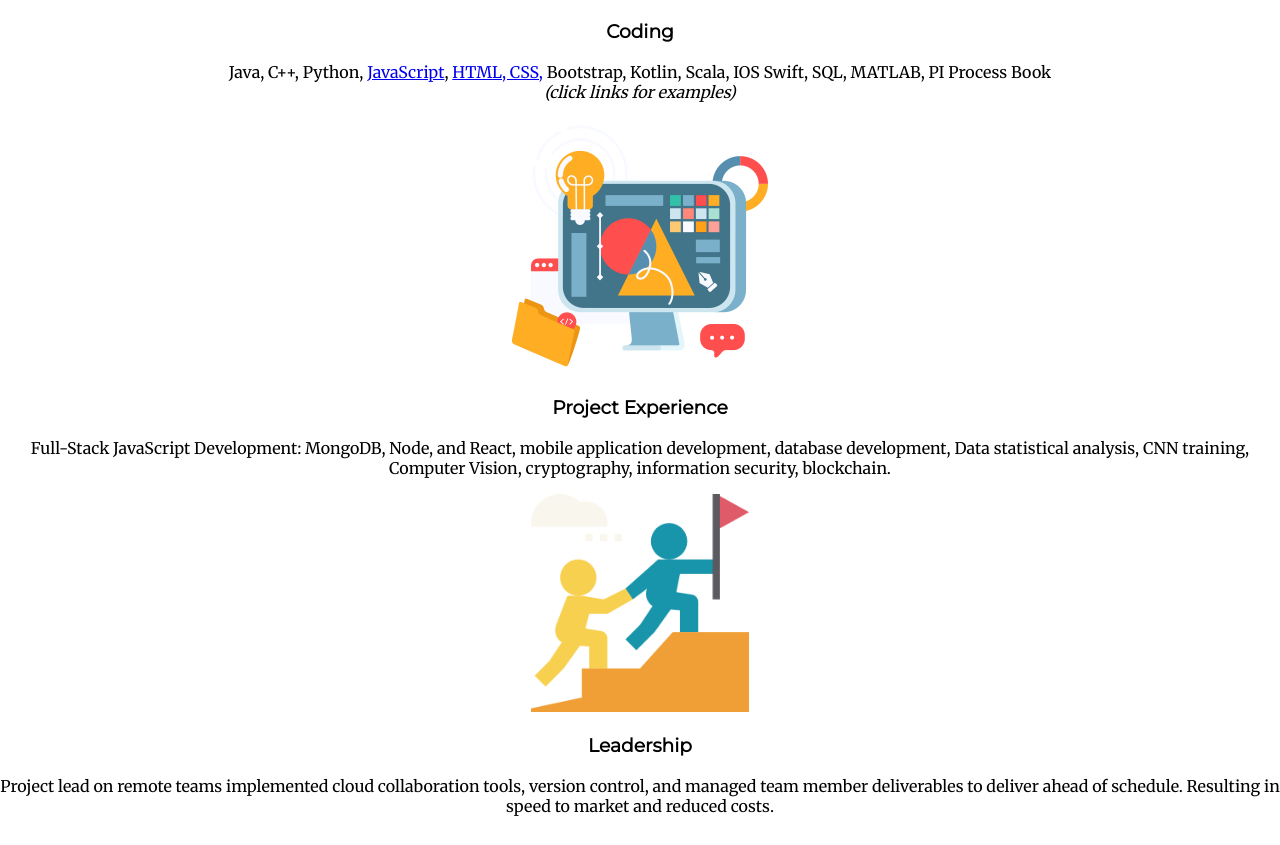
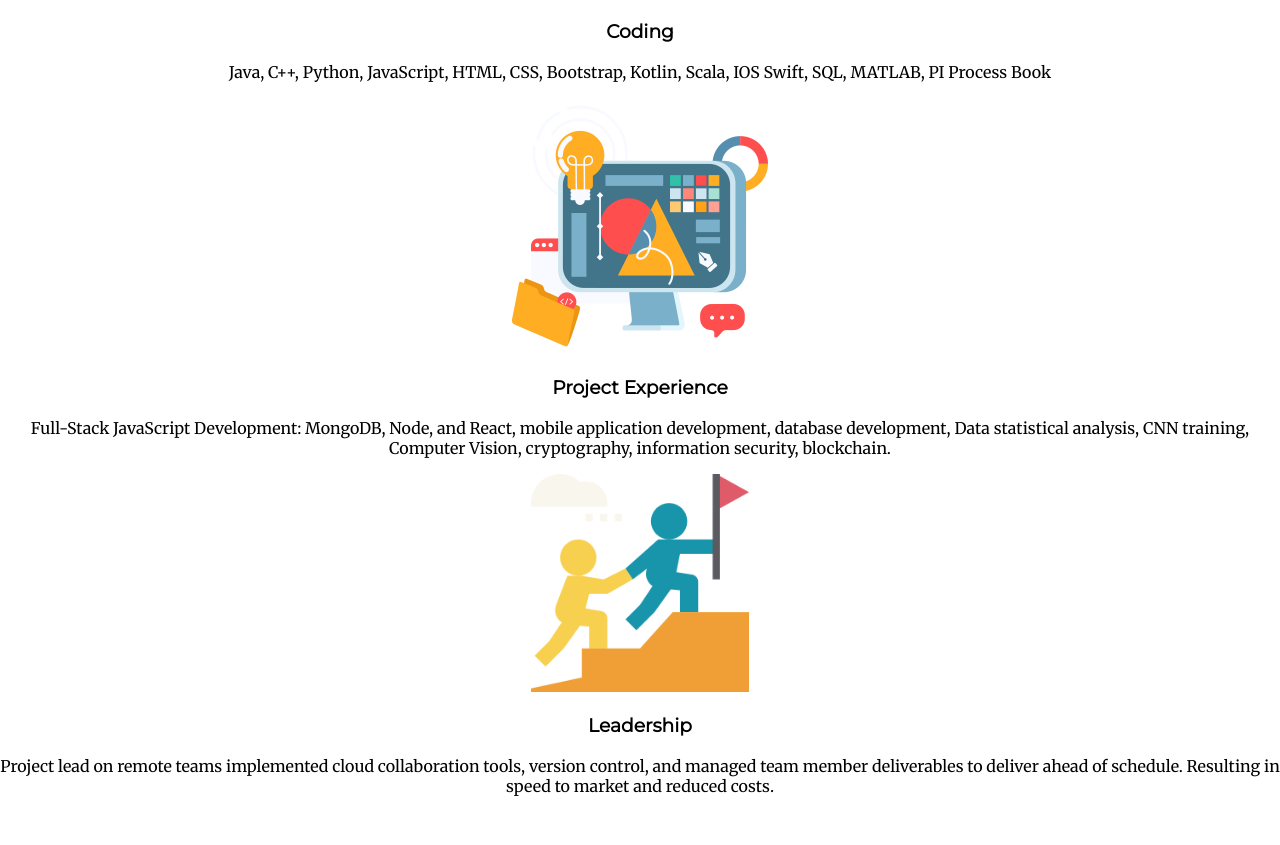
Before and after one commit to JoshuaOlson/css-my-site, a plain HTML site: page index.html in a window 1280 px wide. Shown: the part 1420-2265 px from the top of the page. Drawn offline with Linux system fonts and the light colour scheme.

Commit message:
Add files via upload

```diff
--- a/index.html
+++ b/index.html
@@ -39,10 +39,15 @@
           <img src="images/coding.gif" width="20%" alt="coding gif">
           <h3>Coding</h3>
           <p>Java, C++, Python,
+            <!--
             <a href="../HTML_CSS/index_background.html">JavaScript</a>,
             <a href="../HTML - Personal Site/learningpath.html">HTML, CSS,</a>
+          -->
+            JavaScript, HTML, CSS,
             Bootstrap, Kotlin, Scala, IOS Swift, SQL, MATLAB, PI Process Book <br>
+            <!--
             <em>(click links for examples)</em>
+            -->
           </p>
         </div>
         <div class="skill-row">
```
